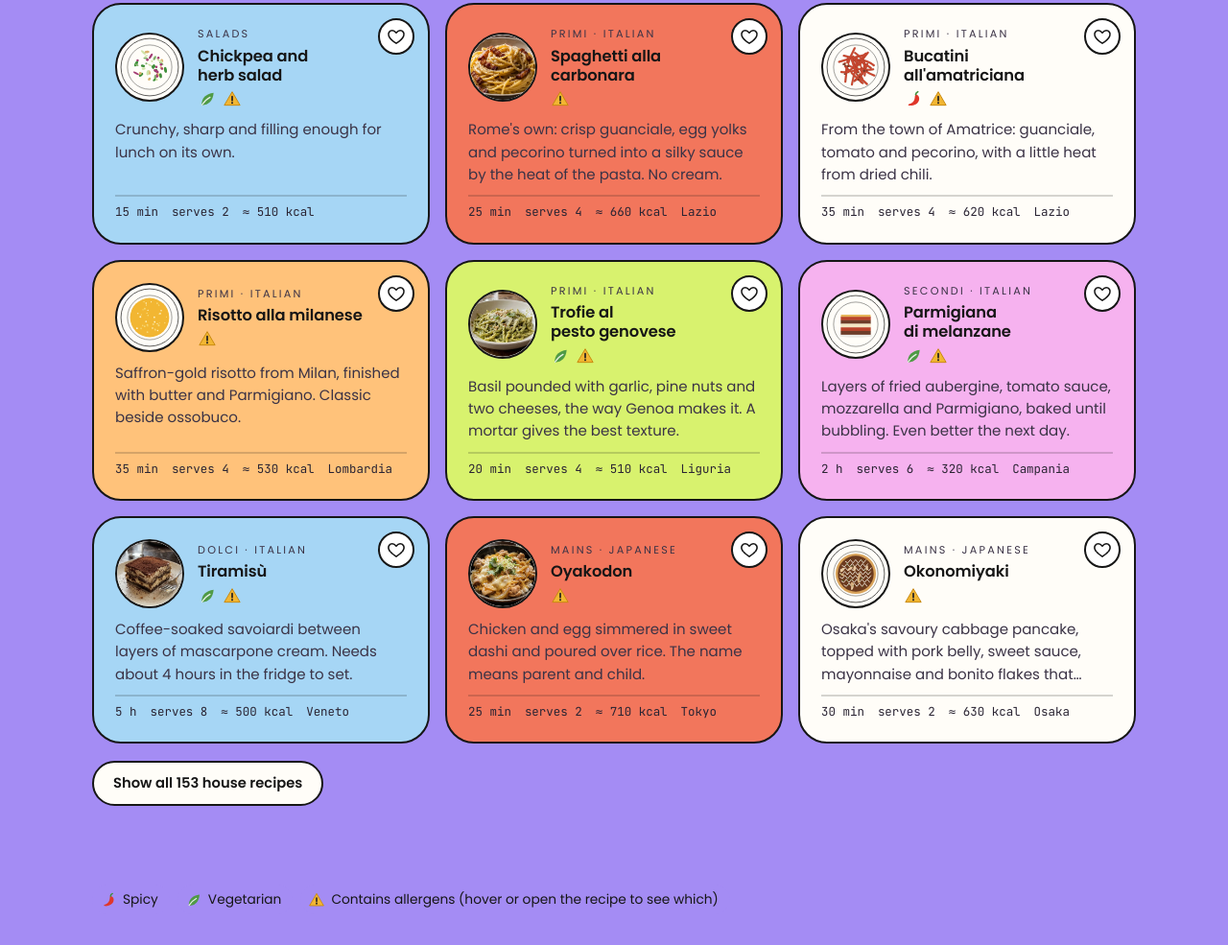
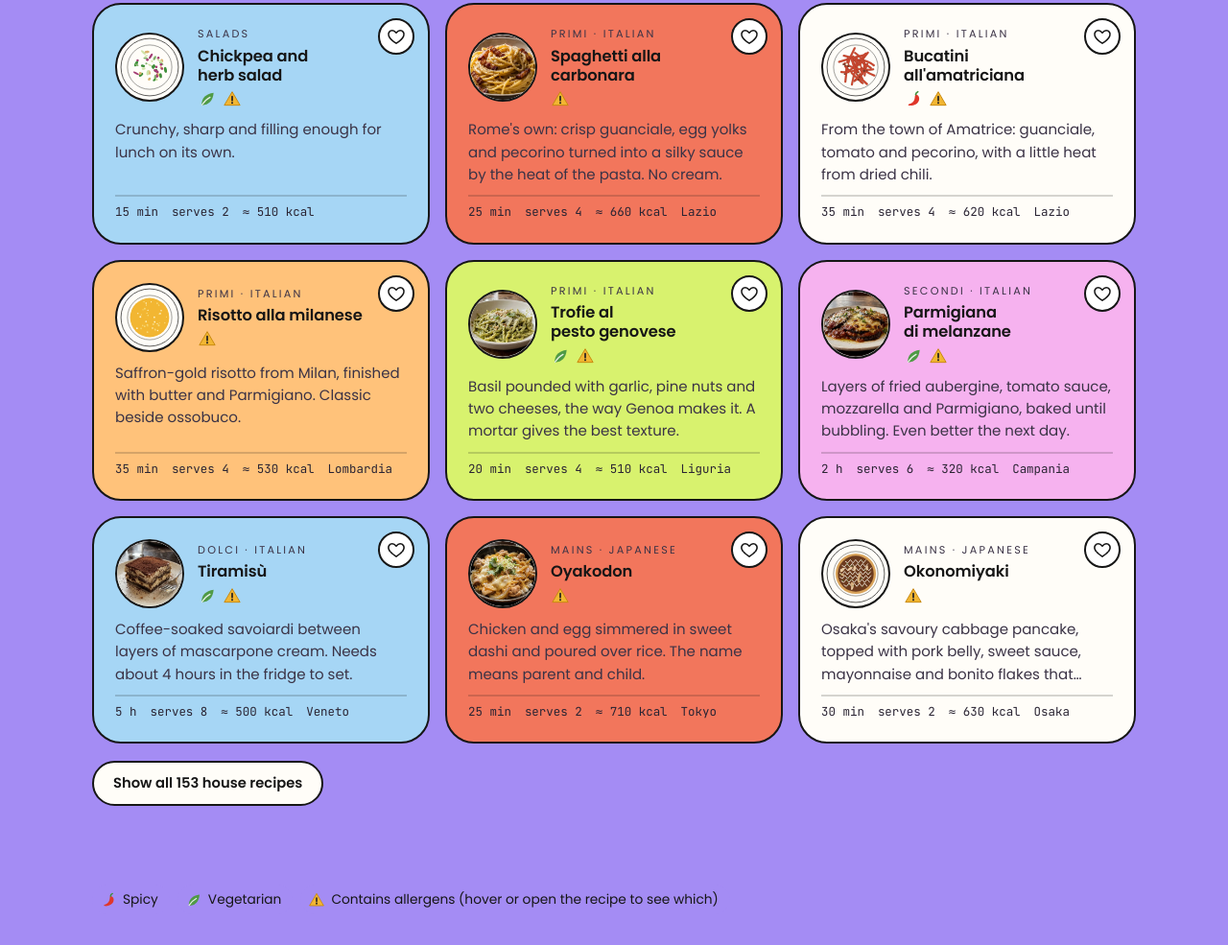
Before and after one commit to DarioCavaliere/DarioCavaliere, a plain HTML site: page index.html in a window 1280 px wide. Shown: the part 3998-4983 px from the top of the page at 96% size. Drawn offline with Linux system fonts and the light colour scheme; a web font is replaced by a local one.

Commit message:
Add photos for torta della nonna, ossobuco, parmigiana, birria ramen and tagliatelle al ragù
Sixty-nine dishes now have photos.

Co-Authored-By: Claude Opus 5.5 <noreply@anthropic.com>
Claude-Session: https://claude.ai/code/session_019UumtbxDsSXF6FDtZ3kAsA

```diff
--- a/index.html
+++ b/index.html
@@ -745,7 +745,12 @@ const PHOTOS = {
   "me-musakhan": {src:"assets/food/me-musakhan.webp", w:480, h:480, cx:240, cy:240, rx:240, ry:240},
   "me-knafeh": {src:"assets/food/me-knafeh.webp", w:480, h:480, cx:240, cy:240, rx:240, ry:240},
   "n-butter-chicken": {src:"assets/food/n-butter-chicken.webp", w:480, h:480, cx:240, cy:240, rx:240, ry:240},
-  "r-ravioli": {src:"assets/food/r-ravioli.webp", w:480, h:480, cx:240, cy:240, rx:240, ry:240}
+  "r-ravioli": {src:"assets/food/r-ravioli.webp", w:480, h:480, cx:240, cy:240, rx:240, ry:240},
+  "i-nonna": {src:"assets/food/i-nonna.webp", w:480, h:480, cx:240, cy:240, rx:240, ry:240},
+  "i-ossobuco": {src:"assets/food/i-ossobuco.webp", w:480, h:480, cx:240, cy:240, rx:240, ry:240},
+  "h-parmigiana": {src:"assets/food/h-parmigiana.webp", w:480, h:480, cx:240, cy:240, rx:240, ry:240},
+  "m-birria-ramen": {src:"assets/food/m-birria-ramen.webp", w:480, h:480, cx:240, cy:240, rx:240, ry:240},
+  "i-tagliatelle": {src:"assets/food/i-tagliatelle.webp", w:480, h:480, cx:240, cy:240, rx:240, ry:240}
 };
 /* every dish with a photo opens its page with the wide photo boxed above the title, and shows it boxed in
    "Choose by the look" (recipe cards keep the round crop). The wide files sit next to the square ones. */
```
Also changed, not shown: version-b.html (+6 -1 lines), assets/food/h-parmigiana-original.jpg (added), assets/food/h-parmigiana-wide.webp (added), assets/food/h-parmigiana.webp (added), assets/food/i-nonna-original.jpg (added), assets/food/i-nonna-wide.webp (added), assets/food/i-nonna.webp (added), assets/food/i-ossobuco-original.jpg (added), assets/food/i-ossobuco-wide.webp (added), assets/food/i-ossobuco.webp (added), assets/food/i-tagliatelle-original.jpg (added), assets/food/i-tagliatelle-wide.webp (added), assets/food/i-tagliatelle.webp (added), assets/food/m-birria-ramen-original.jpg (added), 2 more files.
